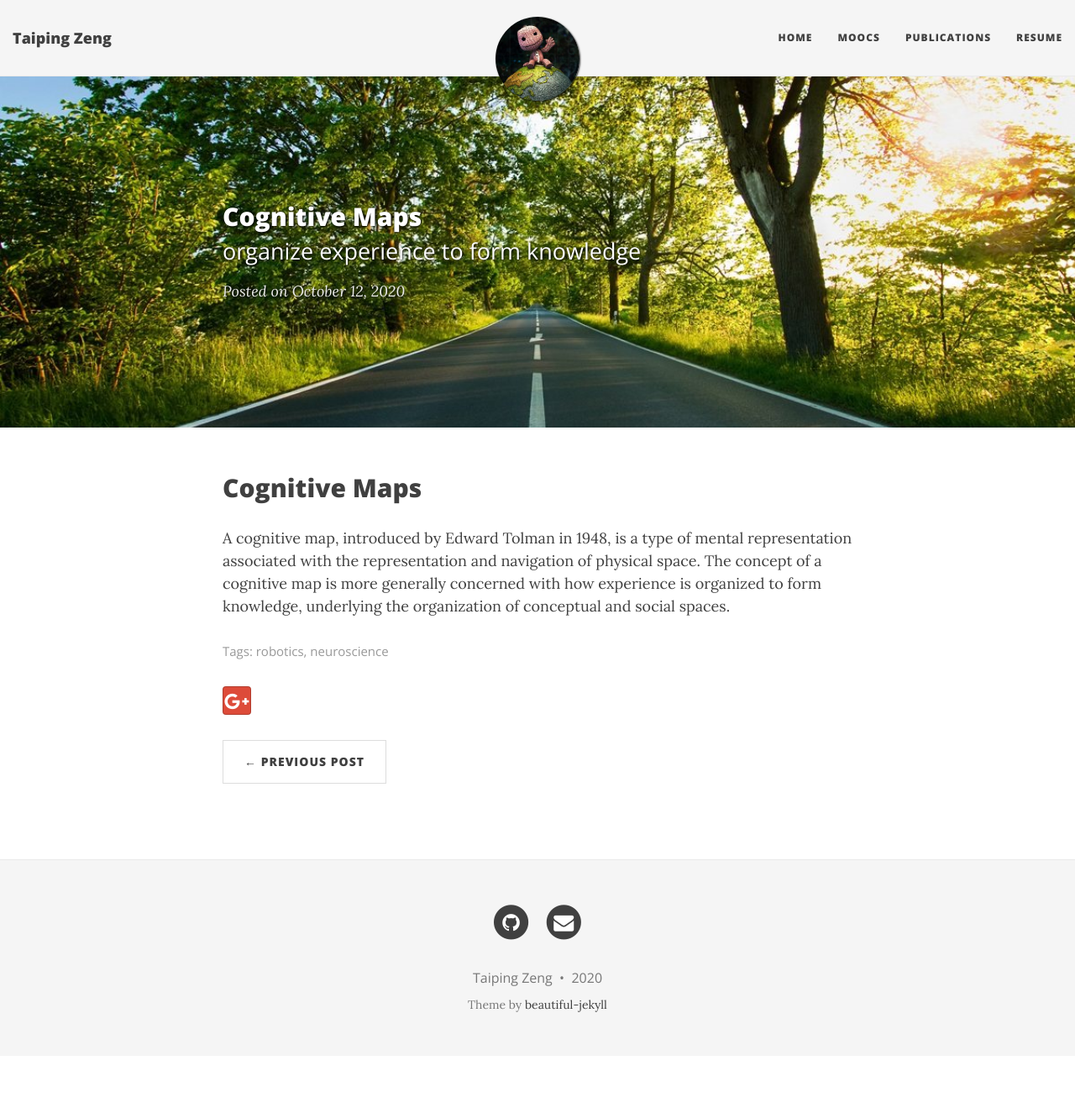
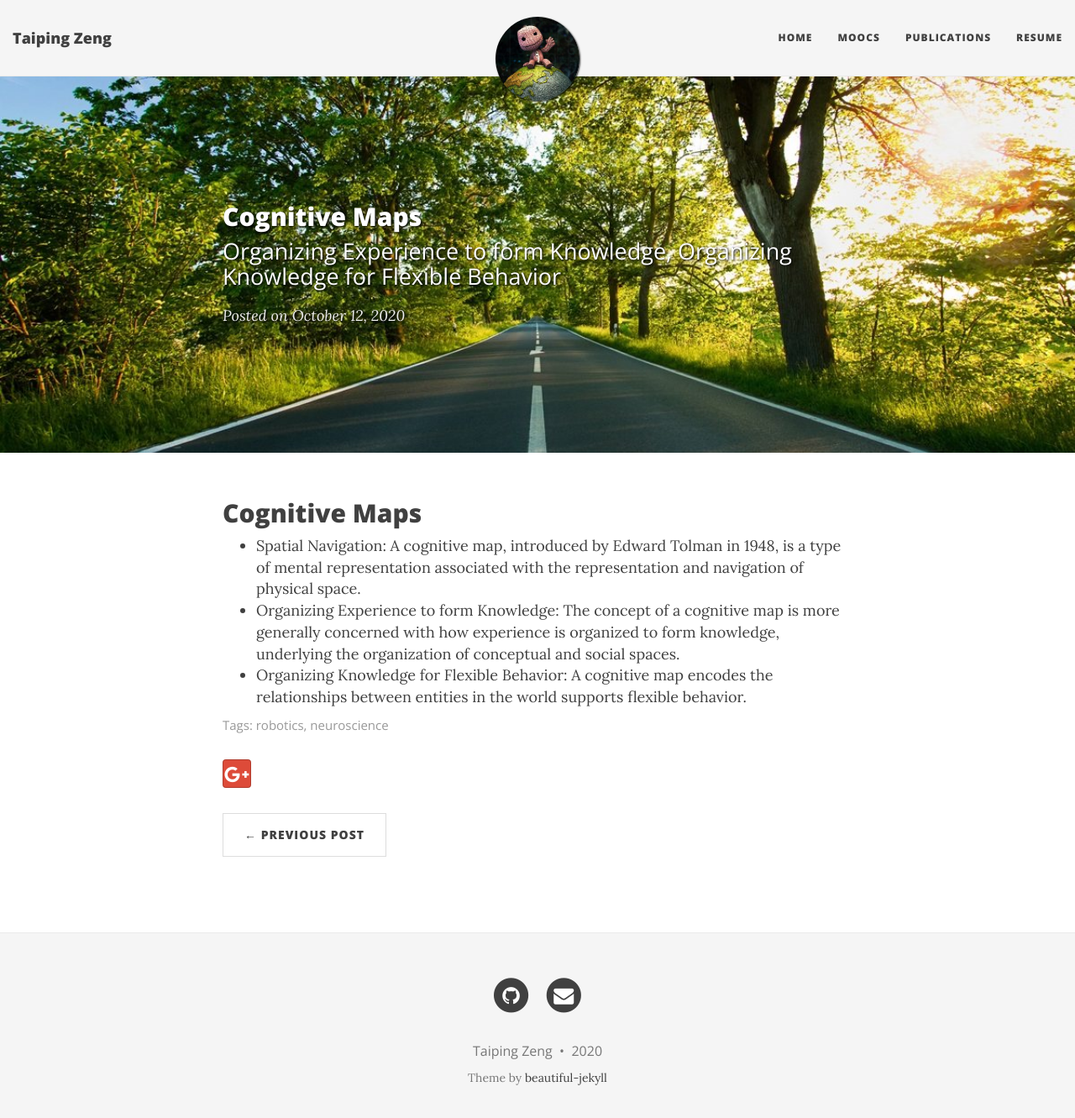
Before and after one commit to zengtaiping/zengtaiping.github.io, a Jekyll site: the page built from _posts/2020-10-12-Cognitivemaps.md, in a window 1280 px wide and 1344 px high. Shown: the top 1331 px of the window at 84% size. Built offline with Jekyll 4.4.1, drawn with Linux system fonts in a browser that asks for light colours; nearby versions of some CDN libraries.

Commit message:
Update 2020-10-12-Cognitivemaps.md

```diff
--- a/_posts/2020-10-12-Cognitivemaps.md
+++ b/_posts/2020-10-12-Cognitivemaps.md
@@ -1,11 +1,12 @@
 ---
 layout: post
 title: Cognitive Maps
-subtitle: organize experience to form knowledge
+subtitle: Organizing Experience to form Knowledge, Organizing Knowledge for Flexible Behavior
 bigimg: /img/path.jpg
 tags: [robotics, neuroscience]
 image: /img/hello_world.jpeg
 ---
 ## Cognitive Maps
-A cognitive map, introduced by Edward Tolman in 1948, is a type of mental representation associated with the representation and navigation of physical space.
-The concept of a cognitive map is more generally concerned with how experience is organized to form knowledge, underlying the organization of conceptual and social spaces.
+- Spatial Navigation: A cognitive map, introduced by Edward Tolman in 1948, is a type of mental representation associated with the representation and navigation of physical space.
+- Organizing Experience to form Knowledge: The concept of a cognitive map is more generally concerned with how experience is organized to form knowledge, underlying the organization of conceptual and social spaces.
+- Organizing Knowledge for Flexible Behavior: A cognitive map encodes the relationships between entities in the world supports flexible behavior.
```
